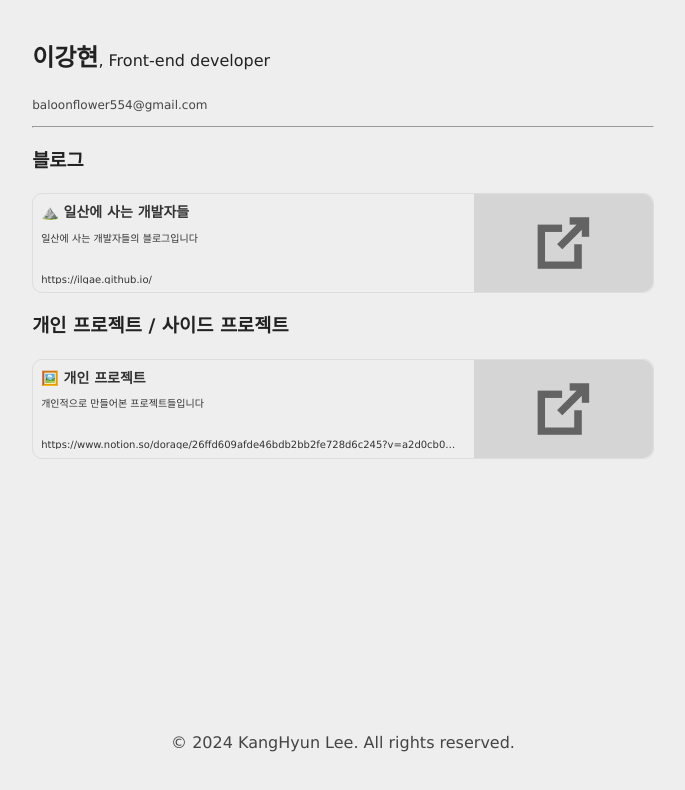
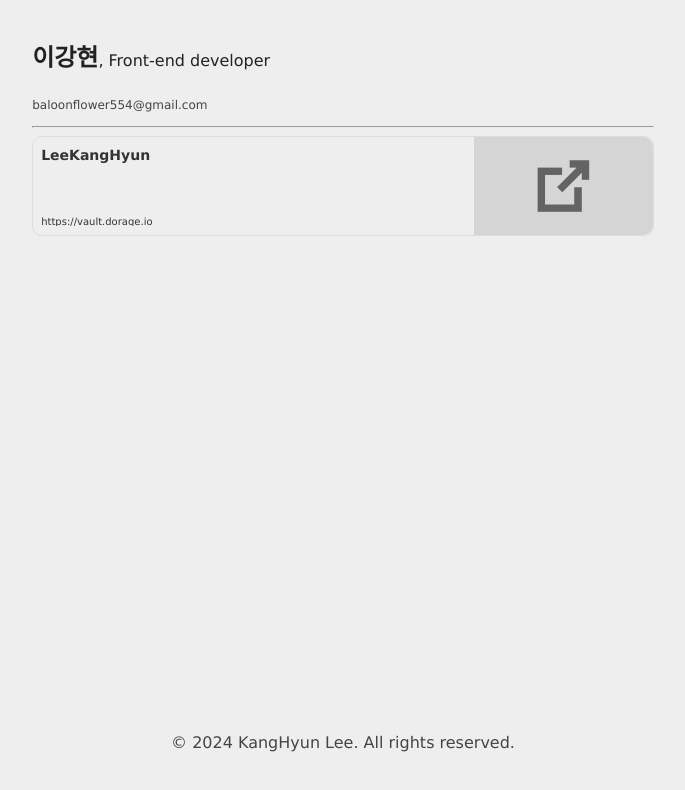
Before and after one commit to dorage/dorage.github.io, an Astro site: page / in a window 1280 px wide. Shown: the whole page, without its empty margins (297-982 px from the left). Built offline with nearby package versions, Linux system fonts and the light colour scheme; Astro itself is replaced by a stand-in of ours.

Commit message:
update link

```diff
--- a/src/pages/index.astro
+++ b/src/pages/index.astro
@@ -5,6 +5,7 @@ import Footer from '../components/Footer.astro';
 import ExternalLink from '../components/ExternalLink.astro';
 
 import { SITE_TITLE, SITE_DESCRIPTION } from '../config';
+
 
 ---
 
@@ -39,10 +40,7 @@ import { SITE_TITLE, SITE_DESCRIPTION } from '../config';
                 <h1>이강현<span class="f-16">, Front-end developer</span></h1>
                 <p class="f-12">baloonflower554@gmail.com</p>
                 <hr/>
-                <h3>블로그</h3>
-                <ExternalLink url="https://ilgae.github.io/" title='⛰️ 일산에 사는 개발자들' description='일산에 사는 개발자들의 블로그입니다' image='/images/placeholder/external-link.jpg'/>
-                <h3>개인 프로젝트 / 사이드 프로젝트</h3>
-                <ExternalLink url="https://www.notion.so/dorage/26ffd609afde46bdb2bb2fe728d6c245?v=a2d0cb02bde44990bb7b71710bca2cfe" title='🖼️ 개인 프로젝트' description='개인적으로 만들어본 프로젝트들입니다' image='/images/placeholder/external-link.jpg'/>
+                <ExternalLink url="https://vault.dorage.io" title='LeeKangHyun' description='' image='/images/placeholder/external-link.jpg'/>
             </section>
         </main>
         <Footer />
```
